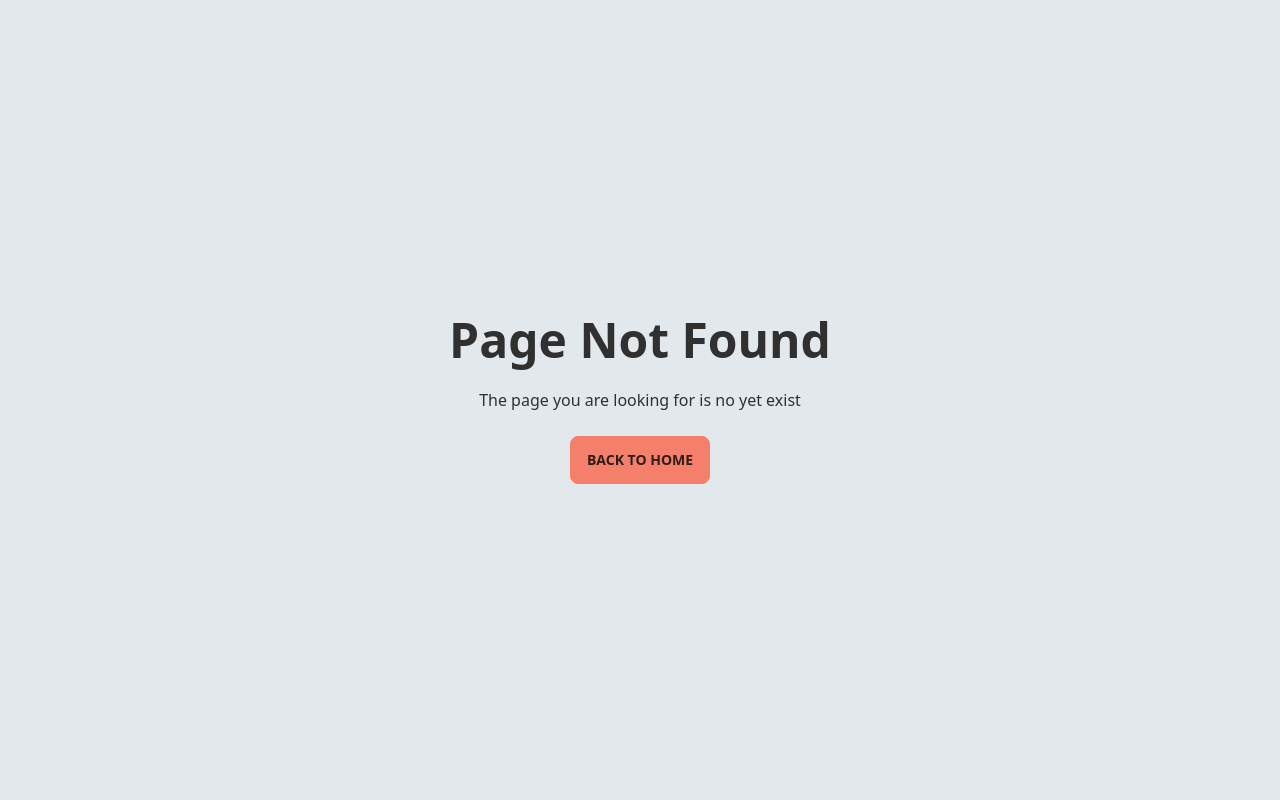
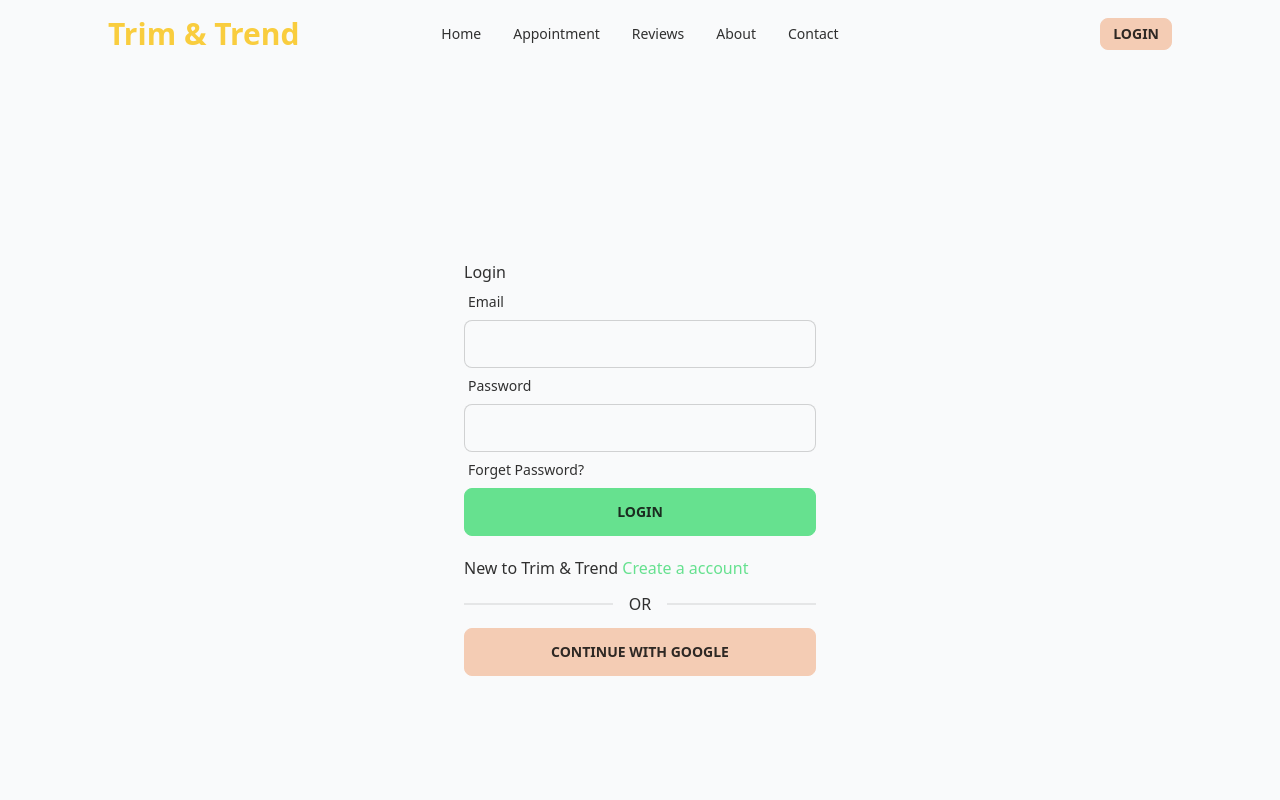
Before and after one commit to karimscoding/trim-and-trend-client, a React (Vite) app: page /login in a window 1280 px wide. Before the commit this address had no page. Shown: the top 800 px of the page. Built offline with nearby package versions, Linux system fonts and the light colour scheme.

Commit message:
added login form

```diff
--- a/package.json
+++ b/package.json
@@ -14,6 +14,7 @@
     "react": "^18.2.0",
     "react-day-picker": "^8.7.1",
     "react-dom": "^18.2.0",
+    "react-hook-form": "^7.44.3",
     "react-icons": "^4.9.0",
     "react-router-dom": "^6.11.2",
     "react-slick": "^0.29.0",
--- /dev/null
+++ b/src/Pages/Login/Login.jsx
@@ -0,0 +1,60 @@
+import React from "react";
+import { useState } from "react";
+import { useForm } from "react-hook-form";
+import { Link } from "react-router-dom";
+
+export default function Login() {
+  const { register, handleSubmit } = useForm();
+
+  const handleLogin = (data) => {
+    console.log(data);
+  };
+
+  return (
+    <div className="h-[800px] flex justify-center items-center">
+      <div className="w-96 p-4">
+        <h1>Login</h1>
+        <form onSubmit={handleSubmit(handleLogin)}>
+          <div className="form-control w-full">
+            <label className="label">
+              <span className="label-text">Email</span>
+            </label>
+            <input
+              type="text"
+              {...register("email")}
+              className="input input-bordered w-full  "
+            />
+          </div>
+
+          <div className="form-control w-full">
+            <label className="label">
+              <span className="label-text">Password</span>
+            </label>
+            <input
+              type="password"
+              {...register("password")}
+              className="input input-bordered w-full  "
+            />
+            <label className="label">
+              <span className="label-text">Forget Password?</span>
+            </label>
+          </div>
+
+          <input
+            className="btn btn-primary w-full"
+            value="Login"
+            type="submit"
+          />
+        </form>
+        <p className="mt-5">
+          New to Trim & Trend{" "}
+          <Link to="/signup" className="text-primary">
+            Create a account
+          </Link>
+        </p>
+        <div className="divider">OR</div>
+        <button className="btn btn-accent w-full">Continue With Google</button>
+      </div>
+    </div>
+  );
+}
--- a/src/Pages/Shared/Navbar/Navbar.jsx
+++ b/src/Pages/Shared/Navbar/Navbar.jsx
@@ -57,7 +57,9 @@ export default function Navbar() {
         <ul className="menu menu-horizontal px-1">{menuItems}</ul>
       </div>
       <div className="navbar-end">
-        <a className="btn btn-sm btn-accent">Sign in</a>
+        <Link to="/login" className="btn btn-sm btn-accent">
+          Login
+        </Link>
       </div>
     </div>
   );
--- a/src/Routes/Routes/Routes.jsx
+++ b/src/Routes/Routes/Routes.jsx
@@ -3,6 +3,7 @@ import MainLayout from "../../Layout/MainLayout/MainLayout";
 import Home from "../../Pages/Home/Home";
 import ErrorPage from "../../Pages/ErrorPage/ErrorPage";
 import Appointment from "../../Pages/Appointment/Appointment/Appointment";
+import Login from "../../Pages/Login/Login";
 
 const router = createBrowserRouter([
   {
@@ -18,6 +19,10 @@ const router = createBrowserRouter([
         path: "/appointment",
         element: <Appointment />,
       },
+      {
+        path: "/login",
+        element: <Login />,
+      },
     ],
   },
 ]);
```
Also changed, not shown: public/appointmentOptions.json (+16 -1 lines), 1 other file (tests, documents, lock files or other folders).
